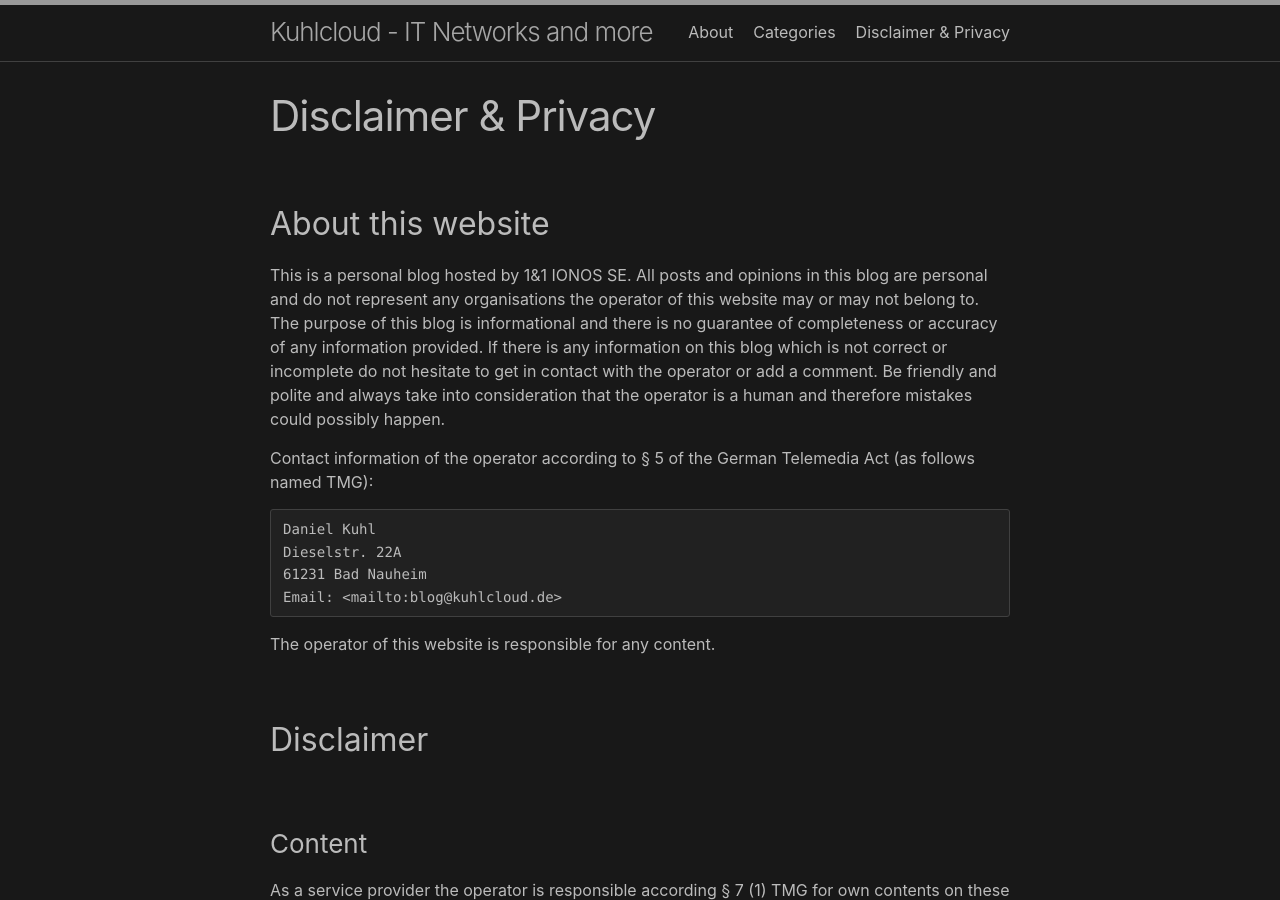
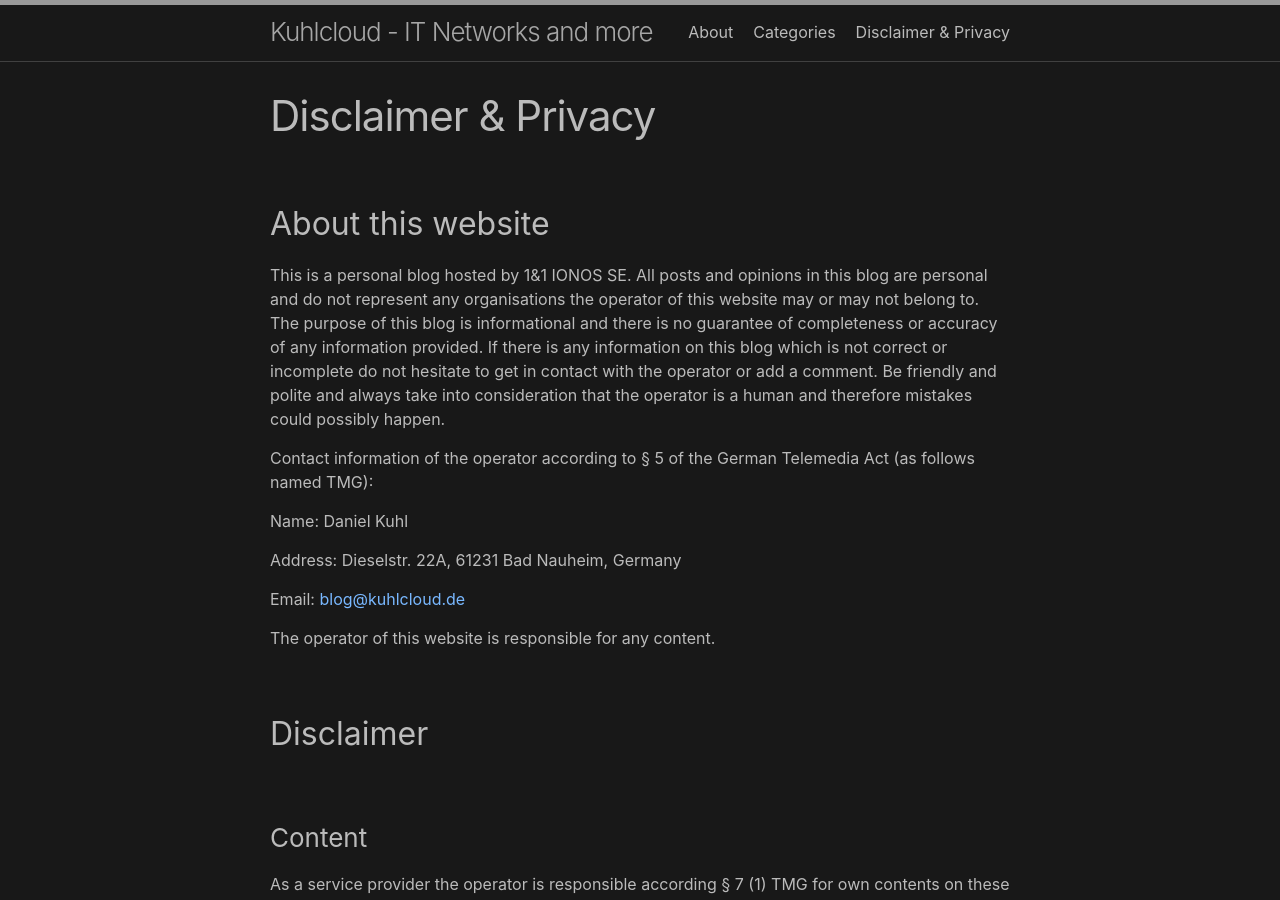
Before and after one commit to daniel1820815/daniel1820815.github.io, a Jekyll site: the page built from privacy.md, in a window 1280 px wide and 900 px high. Built offline with Jekyll 4.4.1, drawn with Linux system fonts in a browser that asks for light colours.

Commit message:
updated contact layout

````diff
--- a/privacy.md
+++ b/privacy.md
@@ -10,12 +10,11 @@ This is a personal blog hosted by 1&1 IONOS SE. All posts and opinions in this b
 
 Contact information of the operator according to § 5 of the German Telemedia Act (as follows named TMG):
 
-```none
-Daniel Kuhl
-Dieselstr. 22A
-61231 Bad Nauheim
+Name: Daniel Kuhl
+
+Address: Dieselstr. 22A, 61231 Bad Nauheim, Germany
+
 Email: <mailto:blog@kuhlcloud.de>
-```
 
 The operator of this website is responsible for any content.
 
````
